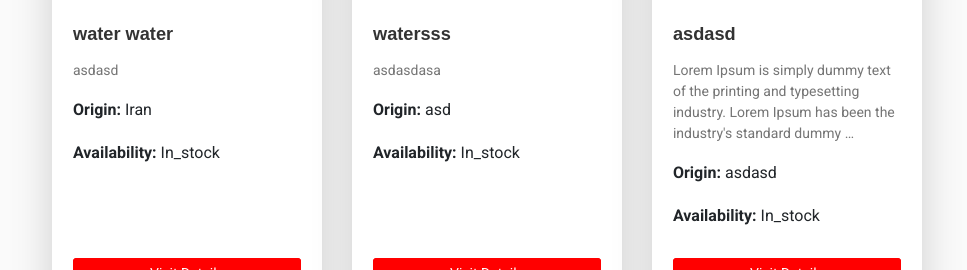
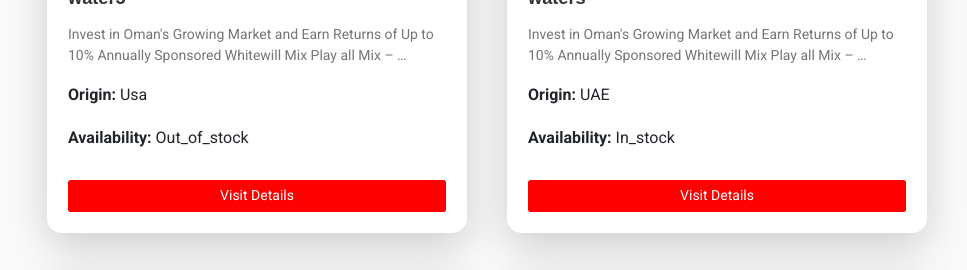
Before and after one commit to mohammadrezaaghaei1998/sohofmag, a Django app: page /search/ in a window 1280 px wide. Shown: the part 2105-2375 px from the top of the page, without its empty margins (313-1280 px from the left). Run offline with Django 5.2, Linux system fonts and the light colour scheme; data comes from the database, SQL or seed files in the repository; some libraries are stand-ins or nearby versions.

Commit message:
Update search_result.html

```diff
--- a/templates/first/search_result.html
+++ b/templates/first/search_result.html
@@ -261,9 +261,9 @@
 
 
                 {% if products %}
-                <div class="row">
+    <div class="product-row">
         {% for product in products %}
-                        <div class="col-md-6 col-lg-4 mb-4 d-flex">
+            <div class="column-product d-flex">
                 <div class="product-card shadow-lg w-100 d-flex flex-column">
 
                     {% if product.images.all %}
@@ -312,7 +312,12 @@
             </div>
         {% endfor %}
     </div>
+{% else %}
+    <div class="col-12 alert alert-warning text-center no-avalible" role="alert">
+        <strong>No products available right now.</strong>
+    </div>
 {% endif %}
+
             </div>
         </div>
 
@@ -321,6 +326,37 @@
 </section>
 
 <style>
+    .product-row {
+    display: grid;
+    grid-template-columns: repeat(3, 1fr);
+    gap: 20px;
+    width: 100%;
+    max-width: 100%;
+}
+
+@media (min-width: 992px) and (max-width: 1481px) {
+    .product-row {
+        grid-template-columns: repeat(2, 1fr);
+    }
+}
+
+@media (max-width: 991px) {
+    .product-row {
+        grid-template-columns: repeat(2, 1fr);
+    }
+}
+
+@media (max-width: 767px) {
+    .product-row {
+        grid-template-columns: 1fr;
+    }
+}
+
+.product-row .column-product {
+    width: 100%;
+    box-sizing: border-box;
+}
+
 
     .search-result-search {
     width: 100%;
```
Lines whose indentation alone changed are shown as unchanged.
